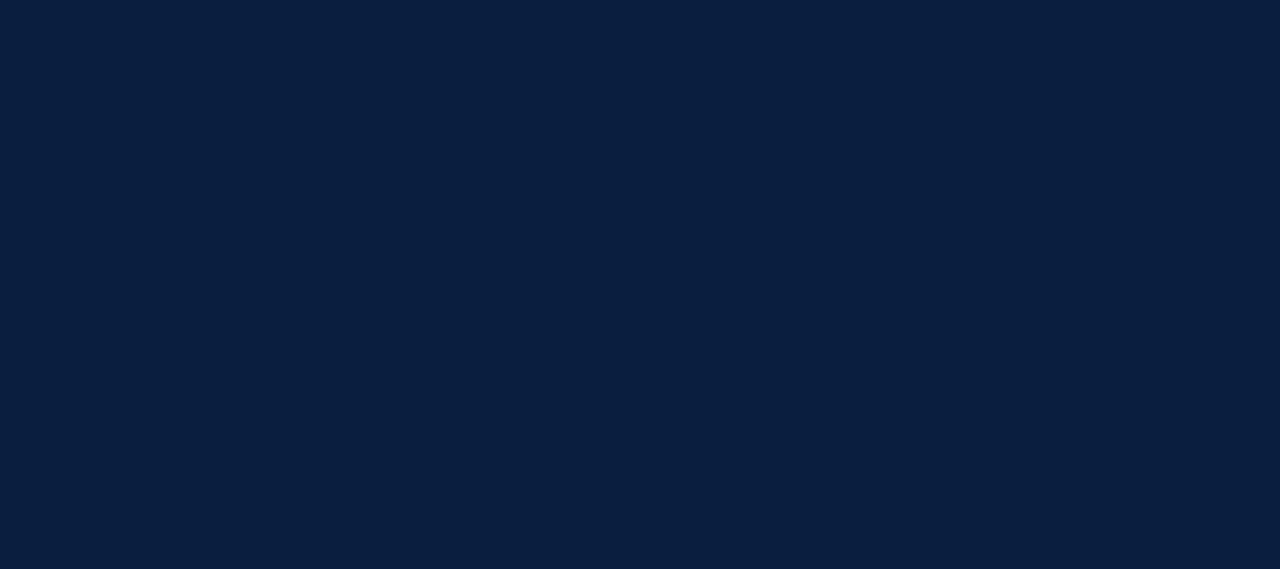
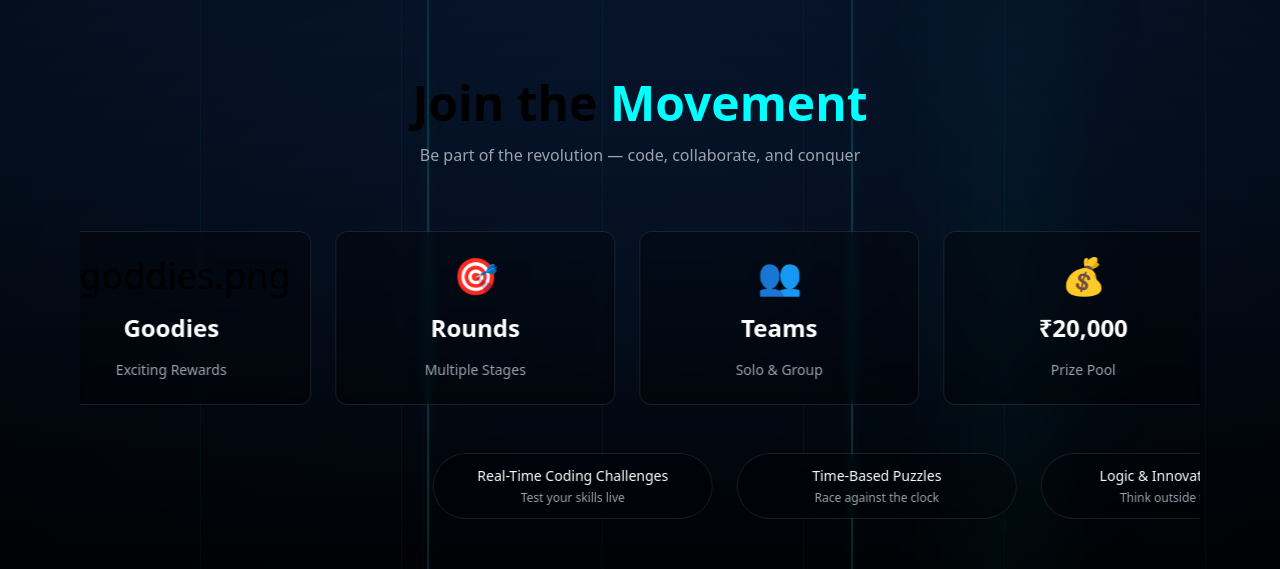
Before and after one commit to mayankthawani/semicolon, a Next.js app: page / in a window 1280 px wide. Shown: the part 1643-2212 px from the top of the page. Before the commit the page ends 1594 px from the top, so only its background shows below. Built offline with nearby package versions, Linux system fonts and the light colour scheme.

Commit message:
[Add]join the movement sectiuon

```diff
--- a/app/globals.css
+++ b/app/globals.css
@@ -211,4 +211,38 @@
   .animate-aurora {
     animation: aurora 30s linear infinite;
   }
+
+  @keyframes pulse-slow {
+    0%, 100% {
+      opacity: 0;
+    }
+    50% {
+      opacity: 1;
+    }
+  }
+
+  .animate-pulse-slow {
+    animation: pulse-slow 3s cubic-bezier(0.4, 0, 0.6, 1) infinite;
+  }
+
+  @keyframes float {
+    0%, 100% {
+      transform: translateY(0) rotate(0);
+    }
+    50% {
+      transform: translateY(-10px) rotate(1deg);
+    }
+  }
+
+  .animate-float {
+    animation: float 4s ease-in-out infinite;
+  }
+
+  .scrollbar-hide {
+    -ms-overflow-style: none;
+    scrollbar-width: none;
+  }
+  .scrollbar-hide::-webkit-scrollbar {
+    display: none;
+  }
 }
--- a/app/page.js
+++ b/app/page.js
@@ -4,14 +4,17 @@ import HeroSection from "@/components/Herosection/Herosection";
 import { Navbar } from "@/components/Navbar";
 import { Divider } from "@/components/ui/Divider";
 import { Mission } from "@/components/Mission";
+import { JoinMovement } from "@/components/Joinmovement";
 
 export default function Home() {
   return (
-    <main className="relative min-h-screen overflow-x-hidden]">
+    <main className="relative min-h-screen overflow-x-hidden">
       <Navbar />
       <HeroSection />
       <Divider />
       <Mission />
+
+      <JoinMovement />
     </main>
   );
 }
--- /dev/null
+++ b/components/Joinmovement.jsx
@@ -0,0 +1,199 @@
+"use client"
+
+import { motion, useScroll, useTransform } from "framer-motion"
+import { GridBackground } from "./ui/GridBackground"
+
+const PrizeCards = [
+  { title: "₹20,000", subtitle: "Prize Pool", icon: "💰" },
+  { title: "Goodies", subtitle: "Exciting Rewards", icon: "./goddies.png" },
+  { title: "Rounds", subtitle: "Multiple Stages", icon: "🎯" },
+  { title: "Teams", subtitle: "Solo & Group", icon: "👥" },
+]
+
+const FeatureCards = [
+  { title: "Real-Time Coding Challenges", description: "Test your skills live" },
+  { title: "Time-Based Puzzles", description: "Race against the clock" },
+  { title: "Logic & Innovation Tasks", description: "Think outside the box" },
+  { title: "Industry Problems", description: "Real-world scenarios" },
+]
+
+const floatingAnimation = {
+  initial: { y: 0 },
+  animate: (i) => ({
+    y: [0, -10, 0],
+    x: [0, i % 2 === 0 ? 5 : -5, 0],
+    rotate: [0, i % 2 === 0 ? 1 : -1, 0],
+    transition: {
+      duration: 4,
+      delay: i * 0.2,
+      ease: "easeInOut",
+      repeat: Infinity,
+    }
+  })
+}
+
+// Keep slideAnimation only for prize cards
+const slideAnimation = {
+  initial: (i) => ({
+    x: 0
+  }),
+  animate: (i) => ({
+    x: i % 2 === 0 ? "-100%" : "100%", // Direction based on index
+    transition: {
+      x: {
+        duration: 60,
+        repeat: Infinity,
+        repeatType: "loop",
+        ease: "linear",
+      }
+    }
+  })
+}
+
+export function JoinMovement() {
+  return (
+    <section className="relative py-20 md:py-32 overflow-hidden">
+      <GridBackground />
+
+      {/* Content Container */}
+      <div className="relative max-w-6xl mx-auto px-4">
+        {/* Header */}
+        <div className="text-center mb-16 space-y-4">
+          <motion.h2
+            initial={{ opacity: 0, y: 20 }}
+            whileInView={{ opacity: 1, y: 0 }}
+            viewport={{ once: true }}
+            transition={{ duration: 0.5 }}
+            className="text-3xl md:text-4xl lg:text-5xl font-bold"
+          >
+            Join the <span className="text-[#00ffff]">Movement</span>
+          </motion.h2>
+          <p className="text-gray-400 max-w-2xl mx-auto">
+            Be part of the revolution — code, collaborate, and conquer
+          </p>
+        </div>
+
+        {/* Prize Cards with scroll - keep as is */}
+        <div className="relative mb-12 overflow-hidden">
+          <div className="relative flex">
+            <motion.div
+              className="flex gap-6 shrink-0"
+              initial="initial"
+              animate="animate"
+              variants={slideAnimation}
+              custom={0}
+            >
+              {[...PrizeCards, ...PrizeCards, ...PrizeCards].map((card, index) => (
+                <motion.div
+                  key={index}
+                  className="w-[280px] shrink-0 group relative bg-black/30 backdrop-blur-sm
+                           rounded-xl p-6 border border-white/10"
+                  whileHover={{
+                    scale: 1.05,
+                    transition: { duration: 0.2 }
+                  }}
+                >
+                  <div className="absolute inset-0 rounded-xl bg-gradient-to-br from-[#00ffff]/10 to-transparent opacity-0
+                                group-hover:opacity-100 transition-opacity duration-300" />
+                  <div className="absolute inset-0 rounded-xl animate-pulse-slow opacity-0 group-hover:opacity-100
+                                bg-[#00ffff]/10 blur-xl transition-opacity duration-300" />
+
+                  <div className="relative space-y-4 text-center">
+                    <span className="text-4xl">{card.icon}</span>
+                    <h3 className="text-xl md:text-2xl font-bold text-white">{card.title}</h3>
+                    <p className="text-sm text-gray-400">{card.subtitle}</p>
+                  </div>
+                </motion.div>
+              ))}
+            </motion.div>
+            <motion.div
+              className="flex gap-6 shrink-0"
+              initial="initial"
+              animate="animate"
+              variants={slideAnimation}
+              custom={0}
+            >
+              {[...PrizeCards, ...PrizeCards, ...PrizeCards].map((card, index) => (
+                <motion.div
+                  key={index}
+                  className="w-[280px] shrink-0 group relative bg-black/30 backdrop-blur-sm
+                           rounded-xl p-6 border border-white/10"
+                  whileHover={{
+                    scale: 1.05,
+                    transition: { duration: 0.2 }
+                  }}
+                >
+                  <div className="absolute inset-0 rounded-xl bg-gradient-to-br from-[#00ffff]/10 to-transparent opacity-0
+                                group-hover:opacity-100 transition-opacity duration-300" />
+                  <div className="absolute inset-0 rounded-xl animate-pulse-slow opacity-0 group-hover:opacity-100
+                                bg-[#00ffff]/10 blur-xl transition-opacity duration-300" />
+
+                  <div className="relative space-y-4 text-center">
+                    <span className="text-4xl">{card.icon}</span>
+                    <h3 className="text-xl md:text-2xl font-bold text-white">{card.title}</h3>
+                    <p className="text-sm text-gray-400">{card.subtitle}</p>
+                  </div>
+                </motion.div>
+              ))}
+            </motion.div>
+          </div>
+        </div>
+
+        {/* Feature Cards with continuous scroll */}
+        <div className="relative overflow-hidden">
+          <div className="relative flex">
+            <motion.div
+              className="flex gap-6 shrink-0"
+              initial="initial"
+              animate="animate"
+              variants={slideAnimation}
+              custom={1}
+            >
+              {[...FeatureCards, ...FeatureCards, ...FeatureCards].map((feature, index) => (
+                <motion.div
+                  key={index}
+                  className="w-[280px] shrink-0 group relative bg-black/20
+                           backdrop-blur-sm rounded-full px-6 py-3 border border-white/10"
+                  whileHover={{
+                    scale: 1.02,
+                    transition: { duration: 0.2 }
+                  }}
+                >
+                  <div className="text-center">
+                    <h4 className="text-sm font-medium text-white">{feature.title}</h4>
+                    <p className="text-xs text-gray-400 mt-1">{feature.description}</p>
+                  </div>
+                </motion.div>
+              ))}
+            </motion.div>
+            <motion.div
+              className="flex gap-6 shrink-0"
+              initial="initial"
+              animate="animate"
+              variants={slideAnimation}
+              custom={1}
+            >
+              {[...FeatureCards, ...FeatureCards, ...FeatureCards].map((feature, index) => (
+                <motion.div
+                  key={index}
+                  className="w-[280px] shrink-0 group relative bg-black/20
+                           backdrop-blur-sm rounded-full px-6 py-3 border border-white/10"
+                  whileHover={{
+                    scale: 1.02,
+                    transition: { duration: 0.2 }
+                  }}
+                >
+                  <div className="text-center">
+                    <h4 className="text-sm font-medium text-white">{feature.title}</h4>
+                    <p className="text-xs text-gray-400 mt-1">{feature.description}</p>
+                  </div>
+                </motion.div>
+              ))}
+            </motion.div>
+          </div>
+        </div>
+
+      </div>
+    </section>
+  )
+}
--- a/components/Navbar.jsx
+++ b/components/Navbar.jsx
@@ -16,7 +16,7 @@ export function Navbar() {
       <nav className="mx-auto flex max-w-6xl items-center justify-between px-4 py-4">
         {/* Logo */}
         <div className="flex items-center gap-3 z-50">
-          <div aria-hidden className="size-8 rounded-lg bg-[#00ffff]/20 ring-1 ring-[#00ffff]/30 backdrop-blur-sm" />
+          <img className="w-10 h-10" src="/hack-logo.png" alt="" />
           <span className="font-sans text-sm md:text-base font-medium tracking-wide text-white">
             TEAM SRM <span className="text-[#00ffff]">HACKATHON</span>
           </span>
--- a/package.json
+++ b/package.json
@@ -12,6 +12,7 @@
     "@radix-ui/react-slot": "^1.2.3",
     "class-variance-authority": "^0.7.1",
     "clsx": "^2.1.1",
+    "framer-motion": "^12.23.22",
     "lucide-react": "^0.545.0",
     "next": "15.5.4",
     "react": "19.1.0",
```
Also changed, not shown: public/goddies.png (added), 1 other file (tests, documents, lock files or other folders).
